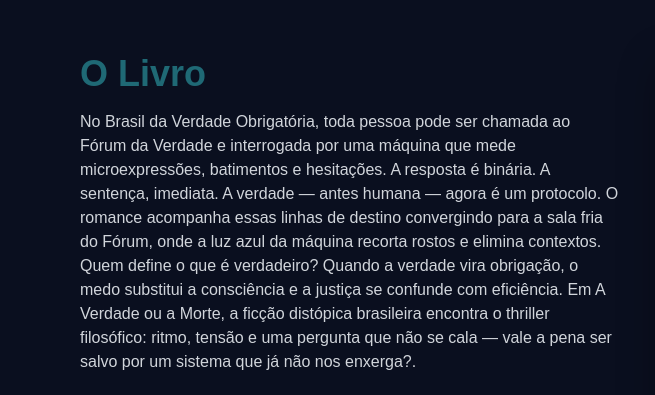
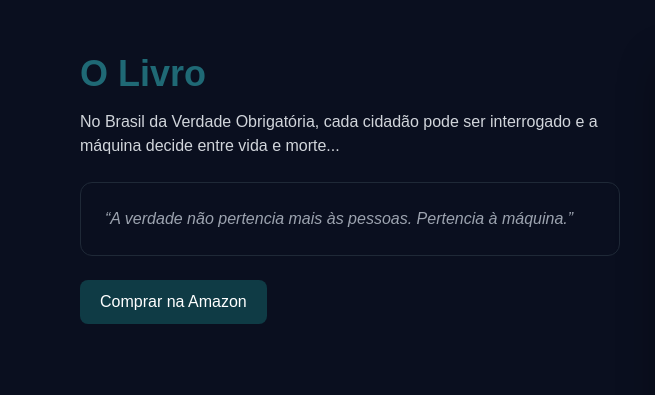
Before and after one commit to mellofli/averdadeouamorte.github.io, a plain HTML site: page index.html in a window 1280 px wide. Shown: the part 689-1084 px from the top of the page, 0-655 px from the left. Drawn offline with nearby package versions, Linux system fonts and the light colour scheme.

Commit message:
Update index.html

```diff
--- a/index.html
+++ b/index.html
@@ -104,7 +104,7 @@
     <div class="max-w-6xl mx-auto px-4 grid md:grid-cols-2 gap-10 items-start">
       <div>
         <h2 class="text-3xl md:text-4xl font-bold">O Livro</h2>
-        <p class="mt-4 text-gray-300">No Brasil da Verdade Obrigatória, toda pessoa pode ser chamada ao Fórum da Verdade e interrogada por uma máquina que mede microexpressões, batimentos e hesitações. A resposta é binária. A sentença, imediata. A verdade — antes humana — agora é um protocolo. O romance acompanha essas linhas de destino convergindo para a sala fria do Fórum, onde a luz azul da máquina recorta rostos e elimina contextos. Quem define o que é verdadeiro? Quando a verdade vira obrigação, o medo substitui a consciência e a justiça se confunde com eficiência. Em A Verdade ou a Morte, a ficção distópica brasileira encontra o thriller filosófico: ritmo, tensão e uma pergunta que não se cala — vale a pena ser salvo por um sistema que já não nos enxerga?.</p>
+        <p class="mt-4 text-gray-300">No Brasil da Verdade Obrigatória, cada cidadão pode ser interrogado e a máquina decide entre vida e morte...</p>
         <div class="mt-6 p-6 border border-gray-800 rounded-xl">
           <p class="italic text-gray-400">“A verdade não pertencia mais às pessoas. Pertencia à máquina.”</p>
         </div>
```
